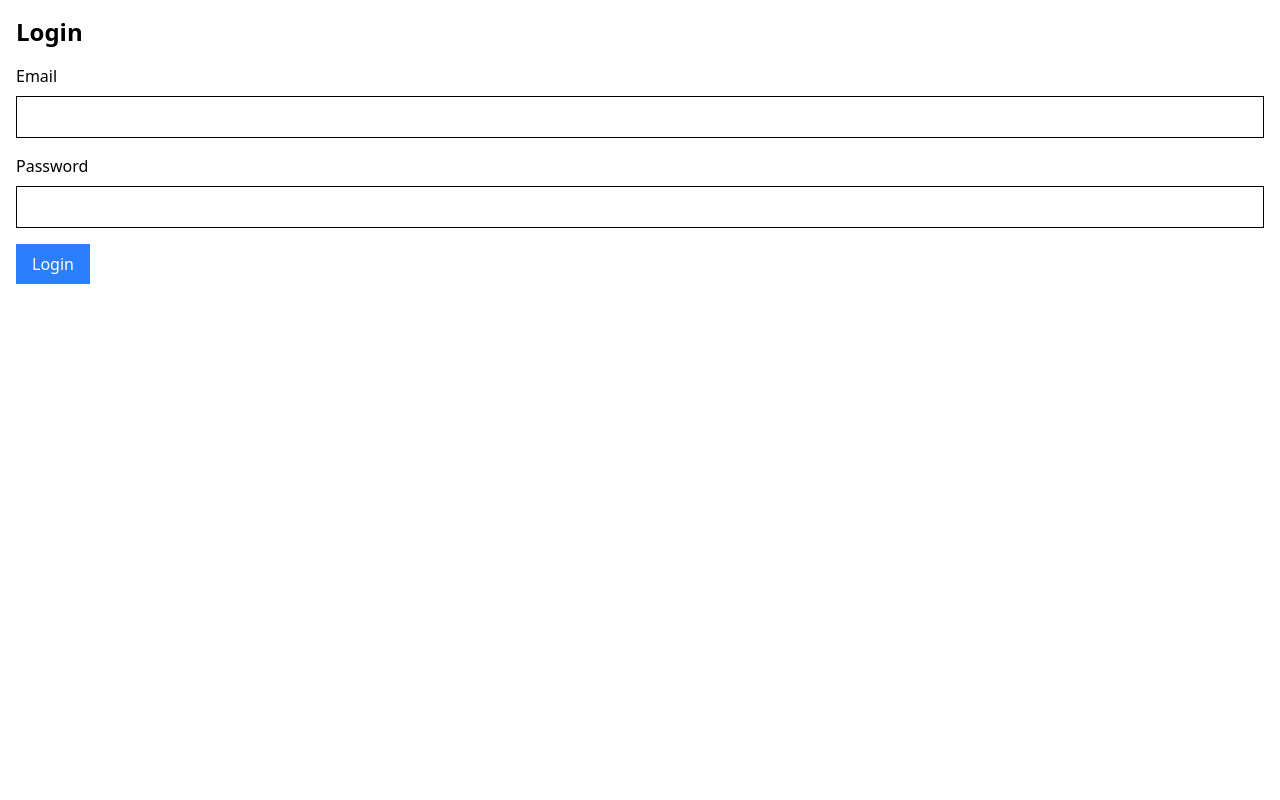
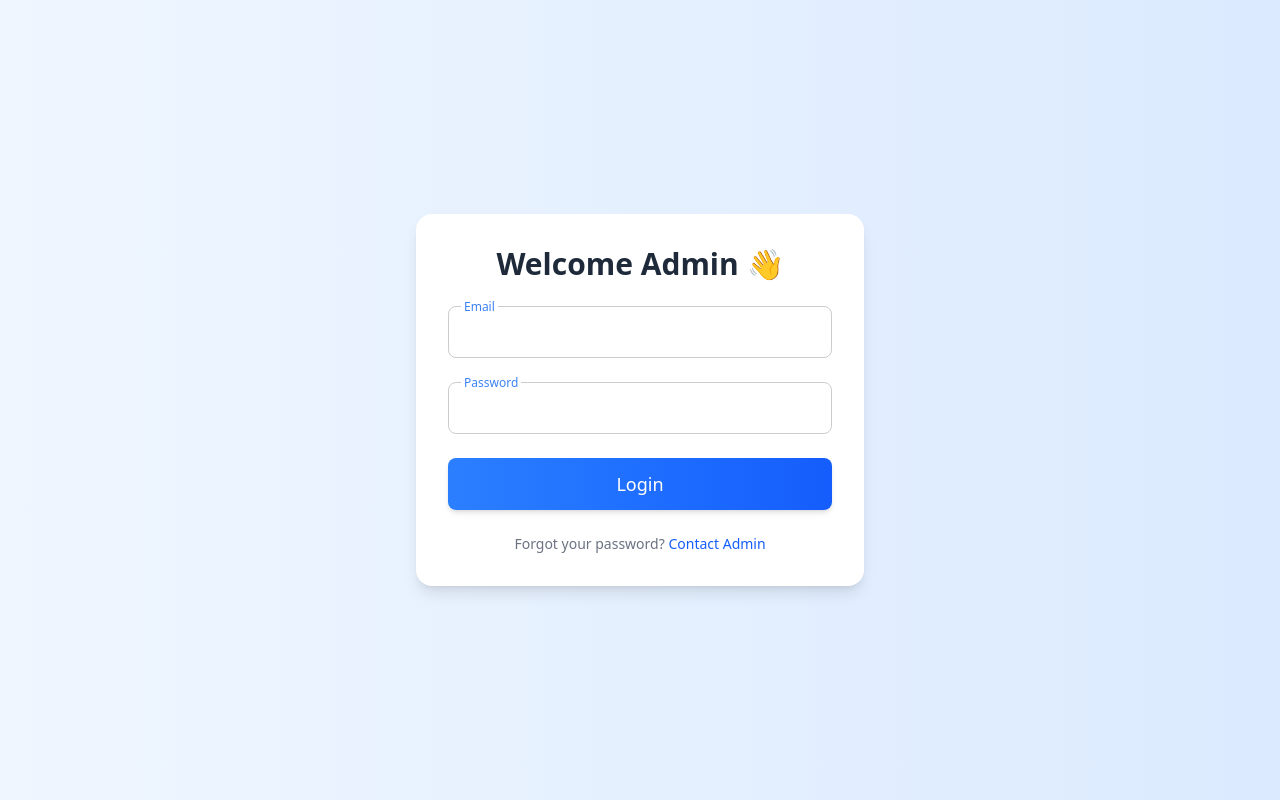
Before and after one commit to fahadjdy/admin-panel-nodejs, a JavaScript app in the folder frontend/: page /login in a window 1280 px wide. Built offline with nearby package versions, Linux system fonts and the light colour scheme.

Commit message:
Login page designed

```diff
--- /dev/null
+++ b/frontend/src/components/ui/Button.vue
@@ -0,0 +1,58 @@
+<template>
+  <button
+    :class="[
+      'rounded-lg px-4 py-2 font-medium transition',
+      sizeClasses,
+      variantClasses,
+      { 'opacity-50 cursor-not-allowed': disabled }
+    ]"
+    :disabled="disabled"
+    @click="$emit('click', $event)"
+  >
+    <slot />
+  </button>
+</template>
+
+<script>
+export default {
+  name: "UiButton",
+  props: {
+    variant: {
+      type: String,
+      default: "primary", // primary, secondary, danger
+    },
+    size: {
+      type: String,
+      default: "md", // sm, md, lg
+    },
+    disabled: {
+      type: Boolean,
+      default: false,
+    },
+  },
+  computed: {
+    variantClasses() {
+        switch (this.variant) {
+            case "secondary":
+            return "bg-gradient-to-r from-gray-200 to-gray-300 text-gray-800 hover:from-gray-300 hover:to-gray-400 shadow-sm";
+            case "danger":
+            return "bg-gradient-to-r from-red-500 to-red-600 text-white hover:from-red-600 hover:to-red-700 shadow-md";
+            case "success":
+            return "bg-gradient-to-r from-green-500 to-green-600 text-white hover:from-green-600 hover:to-green-700 shadow-md";
+            default: // primary
+            return "bg-gradient-to-r from-blue-500 to-blue-600 text-white hover:from-blue-600 hover:to-blue-700 shadow-md";
+        }
+    },
+    sizeClasses() {
+      switch (this.size) {
+        case "sm":
+          return "text-sm px-3 py-1";
+        case "lg":
+          return "text-lg px-6 py-3";
+        default:
+          return "text-base px-4 py-2"; // md
+      }
+    },
+  },
+};
+</script>
--- /dev/null
+++ b/frontend/src/components/ui/InputField.vue
@@ -0,0 +1,66 @@
+<template>
+  <div class="input-container">
+    <input
+      :type="type"
+      :id="id"
+      :value="modelValue"
+      @input="$emit('update:modelValue', $event.target.value)"
+      required
+    />
+    <label :for="id">{{ label }}</label>
+  </div>
+</template>
+
+<script>
+export default {
+  name: "InputField",
+  props: {
+    modelValue: String,
+    type: { type: String, default: "text" },
+    label: { type: String, required: true },
+    id: { type: String, required: true },
+  },
+};
+</script>
+
+<style scoped>
+.input-container {
+  position: relative;
+  margin-bottom: 1.5rem;
+}
+
+.input-container input {
+  width: 100%;
+  padding: 1.2rem 0.8rem 0.4rem 0.8rem;
+  border: 1px solid #ccc;
+  border-radius: 0.5rem;
+  outline: none;
+  font-size: 1rem;
+  transition: border-color 0.2s;
+}
+
+.input-container input:focus {
+  border-color: #3b82f6; /* blue */
+}
+
+.input-container label {
+  position: absolute;
+  left: 0.8rem;
+  top: 1.2rem;
+  color: #888;
+  font-size: 1rem;
+  pointer-events: none;
+  transition: 0.2s ease all;
+  background: white;
+  padding: 0 0.2rem;
+}
+
+/* When input is focused or has value, move label up */
+.input-container input:focus + label,
+.input-container input:not(:placeholder-shown) + label,
+.input-container input[value]:not([value=""]) + label {
+  top: -0.5rem;
+  font-size: 0.75rem;
+  color: #3b82f6;
+}
+</style>
--- a/frontend/src/pages/Login.vue
+++ b/frontend/src/pages/Login.vue
@@ -1,27 +1,52 @@
 <template>
-  <div class="p-4">
-    <h2 class="text-2xl font-bold mb-4">Login</h2>
+  <div class="flex items-center justify-center min-h-screen bg-gradient-to-r from-blue-50 to-blue-100">
+    <div class="w-full max-w-md bg-white rounded-2xl shadow-lg p-8">
+      <h2 class="text-3xl font-bold text-center text-gray-800 mb-6">Welcome Admin 👋</h2>
 
-    <form @submit.prevent="handleLogin" class="mb-4">
-      <div class="mb-4">
-        <label for="email" class="block mb-2">Email</label>
-        <input type="email" id="email" v-model="email" class="border p-2 w-full" />
+      <form @submit.prevent="handleLogin" class="space-y-5">
+        <!-- Email -->
+          <InputField
+            v-model="email"
+            id="email"
+            label="Email"
+            type="email"
+            placeholder="Enter your email"
+        />
+
+        <InputField
+            v-model="password"
+            id="password"
+            label="Password"
+            type="password"
+            placeholder="Enter your password"
+        />
+
+
+        <!-- Login Button -->
+        <UiButton type="submit" variant="primary" class="w-full py-3 text-lg rounded-lg">Login</UiButton>
+      </form>
+
+      <!-- Error message -->
+      <p v-if="error" class="mt-4 text-center text-red-500 text-sm">{{ error }}</p>
+
+      <!-- Extra Links -->
+      <div class="mt-6 text-center">
+        <p class="text-sm text-gray-500">
+          Forgot your password?
+          <a href="tel:917203070468" class="text-blue-600 font-medium hover:underline">Contact Admin</a>
+        </p>
       </div>
-      <div class="mb-4">
-        <label for="password" class="block mb-2">Password</label>
-        <input type="password" id="password" v-model="password" class="border p-2 w-full" />
-      </div>
-      <button type="submit" class="bg-blue-500 text-white px-4 py-2">Login</button>
-    </form>
-
-    <p v-if="error" class="text-red-500">{{ error }}</p>
+    </div>
   </div>
 </template>
 
 <script>
 import { login } from '../services/authService.js'
+import UiButton from "../components/ui/Button.vue";
+import InputField from "../components/ui/InputField.vue";
 
 export default {
+  components: { UiButton , InputField },
   data() {
     return {
       email: '',
```
